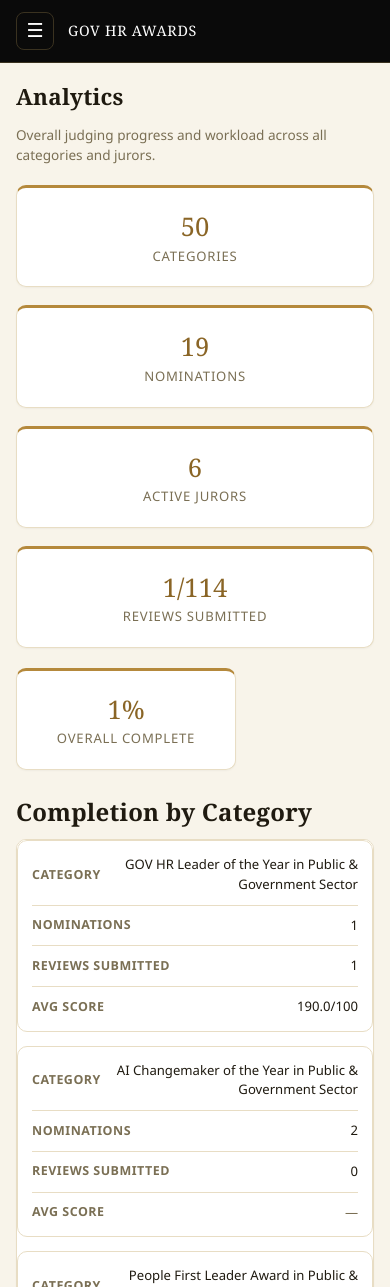
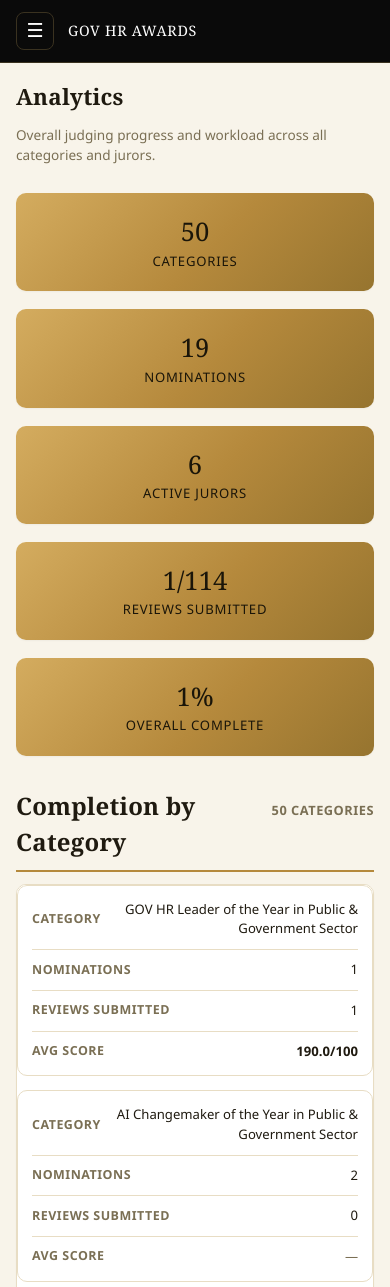
Before and after one commit to dwpinsider/Jury_awards_system, a Django app: page /staff/analytics/ in a window 390 px wide. Shown: the top 1287 px of the page. Run offline with Django 5.2, Linux system fonts and the light colour scheme; a user stored in the database is signed in; data comes from the database, SQL or seed files in the repository.

```diff
--- a/staff/urls.py
+++ b/staff/urls.py
@@ -32,6 +32,7 @@ urlpatterns = [
     ), name='password_reset_complete'),
 
     path('', views.nominations, name='nominations'),
+    path('jurors/', views.jurors, name='jurors'),
     path('rankings/', views.rankings, name='rankings'),
     path('winners/', views.winners, name='winners'),
     path('analytics/', views.analytics, name='analytics'),
--- a/staff/views.py
+++ b/staff/views.py
@@ -234,3 +234,31 @@ def edit_result(request, pk):
         'form': form,
         'next': request.GET.get('next', ''),
     })
+
+
+@_staff_required
+def jurors(request):
+    """Every active juror, with their assigned/completed workload — the
+    actual people, not just their submitted reviews (that's Jury Reviews)."""
+    from accounts.models import Juror
+
+    query = request.GET.get('q', '').strip()
+    jurors_qs = Juror.objects.filter(is_active=True).order_by('full_name')
+    if query:
+        jurors_qs = jurors_qs.filter(
+            Q(full_name__icontains=query) | Q(email__icontains=query) | Q(organization__icontains=query)
+        )
+
+    rows = []
+    for juror in jurors_qs:
+        juror_categories = juror.categories_queryset().filter(is_open_for_judging=True)
+        assigned = Nomination.objects.filter(category__in=juror_categories, is_visible_to_jury=True).count()
+        done = JuryReview.objects.filter(juror=juror, is_submitted=True).count()
+        rows.append({
+            'juror': juror,
+            'assigned': assigned,
+            'done': done,
+            'pct': round((done / assigned) * 100) if assigned else 0,
+        })
+
+    return render(request, 'staff/jurors.html', {'rows': rows, 'query': query})
--- a/static/css/main.css
+++ b/static/css/main.css
@@ -170,6 +190,78 @@ a:hover { text-decoration: underline; }
 }
 @media (max-width: 480px) {
   .stats-grid { grid-template-columns: 1fr; }
+}
+
+.stats-grid-5 {
+  display: grid;
+  grid-template-columns: repeat(5, 1fr);
+  gap: 18px;
+  margin: 28px 0;
+}
+@media (max-width: 1100px) {
+  .stats-grid-5 { grid-template-columns: repeat(3, 1fr); }
+}
+@media (max-width: 640px) {
+  .stats-grid-5 { grid-template-columns: repeat(2, 1fr); }
+}
+@media (max-width: 400px) {
+  .stats-grid-5 { grid-template-columns: 1fr; }
+}
+.stats-grid-5 .stat-card {
+  background: linear-gradient(135deg, #d4ac5f 0%, #b5893c 55%, #96742f 100%);
+  border: none;
+  transition: transform 0.15s, box-shadow 0.15s;
+}
+.stats-grid-5 .stat-card .num,
+.stats-grid-5 .stat-card .label {
+  color: #1a1509;
+}
+a.stats-grid-5-link {
+  text-decoration: none;
+  color: inherit;
+  display: block;
+}
+a.stats-grid-5-link:hover .stat-card {
+  transform: translateY(-3px);
+  box-shadow: 0 6px 16px rgba(150, 116, 47, 0.35);
+  text-decoration: none;
+}
+
+/* --- Percentage completion pill (Analytics juror workload) --- */
+.pct-pill {
+  display: inline-block;
+  padding: 4px 12px;
+  border-radius: 999px;
+  font-size: 0.85rem;
+  font-weight: 700;
+}
+.pct-pill-low {
+  background: rgba(198, 40, 40, 0.1);
+  color: var(--danger);
+  border: 1px solid rgba(198, 40, 40, 0.3);
+}
+.pct-pill-ok {
+  background: rgba(181, 137, 60, 0.14);
+  color: #8a6526;
+  border: 1px solid rgba(181, 137, 60, 0.4);
+}
+
+/* --- Small initial-circle avatar for juror rows in tables --- */
+.row-avatar {
+  display: inline-flex;
+  align-items: center;
+  justify-content: center;
+  width: 30px;
+  height: 30px;
+  border-radius: 50%;
+  background: var(--gold-gradient);
+  color: #1a1509;
+  font-family: Georgia, serif;
+  font-weight: 700;
+  font-size: 0.8rem;
+  flex-shrink: 0;
+  margin-right: 8px;
+  vertical-align: middle;
 }
 
 .stat-card {
@@ -270,6 +363,56 @@ table.entries td {
   color: var(--text);
 }
 table.entries tr:hover td { background: var(--panel-2); }
+
+/* --- Action button group (e.g. "Scorecard" + "Edit Result" side by side) --- */
+.table-actions {
+  display: flex;
+  gap: 8px;
+  flex-wrap: nowrap;
+  justify-content: flex-end;
+}
+.table-actions .btn { white-space: nowrap; }
+
+/* --- Result / status pills (Winner, Gold, Not decided, etc.) --- */
+.result-pill {
+  display: inline-block;
+  padding: 4px 12px;
+  border-radius: 999px;
+  font-size: 0.78rem;
+  font-weight: 700;
+  white-space: nowrap;
+}
+.result-pill-decided {
+  background: rgba(181, 137, 60, 0.14);
+  color: #8a6526;
+  border: 1px solid rgba(181, 137, 60, 0.4);
+}
+.result-pill-pending {
+  background: var(--panel-2);
+  color: var(--muted);
+  border: 1px solid var(--line);
+  font-weight: 500;
+}
+
+/* --- Category section header (Rankings / Winners pages) --- */
+.rank-section-title {
+  margin-top: 32px;
+  margin-bottom: 0;
+  padding-bottom: 10px;
+  border-bottom: 2px solid #b5893c;
+  display: flex;
+  align-items: baseline;
+  justify-content: space-between;
+  gap: 12px;
+}
+.rank-section-title .count {
+  font-size: 0.8rem;
+  font-weight: 600;
+  color: var(--muted);
+  text-transform: uppercase;
+  letter-spacing: 0.04em;
+  white-space: nowrap;
+}
 
 .badge {
   display: inline-block;
--- a/templates/base.html
+++ b/templates/base.html
@@ -6,7 +6,7 @@
   <meta name="viewport" content="width=device-width, initial-scale=1.0">
   <title>{% block title %}Jury Portal{% endblock %} · GOV HR & Youth Awards</title>
   <link rel="icon" type="image/png" href="{% static 'images/govhr-emblem.png' %}">
-  <link rel="stylesheet" href="{% static 'css/main.css' %}?v=41">
+  <link rel="stylesheet" href="{% static 'css/main.css' %}?v=47">
 </head>
 <body>
 
--- a/templates/staff/analytics.html
+++ b/templates/staff/analytics.html
@@ -5,19 +5,29 @@
 <h1 class="display">Analytics</h1>
 <p class="muted small">Overall judging progress and workload across all categories and jurors.</p>
 
-<div class="stats-grid" style="margin: 20px 0;">
-  <div class="stat-card"><div class="num">{{ total_categories }}</div><div class="label">Categories</div></div>
-  <div class="stat-card"><div class="num">{{ total_nominations }}</div><div class="label">Nominations</div></div>
-  <div class="stat-card"><div class="num">{{ total_jurors }}</div><div class="label">Active Jurors</div></div>
-  <div class="stat-card"><div class="num">{{ total_reviews_submitted }}/{{ possible_assignments }}</div><div class="label">Reviews Submitted</div></div>
-</div>
-<div class="stat-card center" style="max-width:220px; margin-bottom:24px;">
-  <div class="num">{{ overall_completion_pct }}%</div>
-  <div class="label">Overall Complete</div>
+<div class="stats-grid-5">
+  <a href="{% url 'staff:rankings' %}" class="stats-grid-5-link">
+    <div class="stat-card"><div class="num">{{ total_categories }}</div><div class="label">Categories</div></div>
+  </a>
+  <a href="{% url 'staff:nominations' %}" class="stats-grid-5-link">
+    <div class="stat-card"><div class="num">{{ total_nominations }}</div><div class="label">Nominations</div></div>
+  </a>
+  <a href="{% url 'staff:jurors' %}" class="stats-grid-5-link">
+    <div class="stat-card"><div class="num">{{ total_jurors }}</div><div class="label">Active Jurors</div></div>
+  </a>
+  <a href="{% url 'staff:jury_reviews' %}" class="stats-grid-5-link">
+    <div class="stat-card"><div class="num">{{ total_reviews_submitted }}/{{ possible_assignments }}</div><div class="label">Reviews Submitted</div></div>
+  </a>
+  <a href="{% url 'staff:jury_reviews' %}" class="stats-grid-5-link">
+    <div class="stat-card"><div class="num">{{ overall_completion_pct }}%</div><div class="label">Overall Complete</div></div>
+  </a>
 </div>
 
-<h2>Completion by Category</h2>
-<div class="card" style="padding:0; overflow-x:auto;">
+<div class="rank-section-title">
+  <h2 style="margin:0;">Completion by Category</h2>
+  <span class="count">{{ category_rows|length }} categor{{ category_rows|length|pluralize:"y,ies" }}</span>
+</div>
+<div class="card" style="padding:0; overflow-x:auto; margin-top:12px;">
   <table class="entries">
     <thead><tr><th>Category</th><th>Nominations</th><th>Reviews Submitted</th><th>Avg Score</th></tr></thead>
     <tbody>
@@ -26,24 +36,34 @@
         <td data-label="Category">{{ row.category.name }}</td>
         <td data-label="Nominations">{{ row.nomination_count }}</td>
         <td data-label="Reviews Submitted">{{ row.review_count }}</td>
-        <td data-label="Avg Score">{% if row.avg_score is not None %}{{ row.avg_score }}/100{% else %}<span class="muted">—</span>{% endif %}</td>
+        <td data-label="Avg Score">{% if row.avg_score is not None %}<strong>{{ row.avg_score }}/100</strong>{% else %}<span class="muted">—</span>{% endif %}</td>
       </tr>
+      {% empty %}
+      <tr><td colspan="4" class="muted center" style="padding:20px;">No categories yet.</td></tr>
       {% endfor %}
     </tbody>
   </table>
 </div>
 
-<h2 style="margin-top:28px;">Juror Workload <span class="muted small">(least complete first)</span></h2>
-<div class="card" style="padding:0; overflow-x:auto;">
+<div class="rank-section-title" style="margin-top:32px;">
+  <h2 style="margin:0;">Juror Workload <span class="muted small" style="font-weight:400;">(least complete first)</span></h2>
+  <span class="count">{{ juror_rows|length }} juror{{ juror_rows|length|pluralize }}</span>
+</div>
+<div class="card" style="padding:0; overflow-x:auto; margin-top:12px;">
   <table class="entries">
     <thead><tr><th>Juror</th><th>Assigned</th><th>Completed</th><th>% Complete</th></tr></thead>
     <tbody>
       {% for row in juror_rows %}
       <tr>
-        <td data-label="Juror">{{ row.juror.full_name }}<div class="small muted">{{ row.juror.email }}</div></td>
+        <td data-label="Juror" class="entries-cell-block">
+          <span class="row-avatar">{{ row.juror.full_name|slice:":1"|upper }}</span>{{ row.juror.full_name }}
+          <div class="small muted" style="margin-left:38px;">{{ row.juror.email }}</div>
+        </td>
         <td data-label="Assigned">{{ row.assigned }}</td>
         <td data-label="Completed">{{ row.done }}</td>
-        <td data-label="% Complete" style="{% if row.pct < 50 %}color:var(--danger); font-weight:bold;{% endif %}">{{ row.pct }}%</td>
+        <td data-label="% Complete">
+          <span class="pct-pill {% if row.pct < 50 %}pct-pill-low{% else %}pct-pill-ok{% endif %}">{{ row.pct }}%</span>
+        </td>
       </tr>
       {% empty %}
       <tr><td colspan="4" class="muted center" style="padding:20px;">No active jurors yet.</td></tr>
@@ -52,8 +72,11 @@
   </table>
 </div>
 
-<h2 style="margin-top:28px;">Top 10 Highest-Scoring Nominations</h2>
-<div class="card" style="padding:0; overflow-x:auto;">
+<div class="rank-section-title" style="margin-top:32px;">
+  <h2 style="margin:0;">Top 10 Highest-Scoring Nominations</h2>
+  <span class="count">{{ top_nominations|length }} shown</span>
+</div>
+<div class="card" style="padding:0; overflow-x:auto; margin-top:12px;">
   <table class="entries">
     <thead><tr><th>Rank</th><th>Organization</th><th>Category</th><th>Avg Score</th><th>Reviews</th></tr></thead>
     <tbody>
@@ -62,7 +85,7 @@
         <td data-label="Rank">{{ forloop.counter }}</td>
         <td data-label="Organization">{{ nom.organization_name }}</td>
         <td data-label="Category">{{ nom.category.name }}</td>
-        <td data-label="Avg Score"><strong>{{ nom.average_score }}/100</strong></td>
+        <td data-label="Avg Score"><span class="result-pill result-pill-decided">{{ nom.average_score }}/100</span></td>
         <td data-label="Reviews">{{ nom.review_count }}</td>
       </tr>
       {% empty %}
--- a/templates/staff/base.html
+++ b/templates/staff/base.html
@@ -6,7 +6,7 @@
   <meta name="viewport" content="width=device-width, initial-scale=1.0">
   <title>{% block title %}Team Portal{% endblock %} · GOV HR & Youth Awards</title>
   <link rel="icon" type="image/png" href="{% static 'images/govhr-emblem.png' %}">
-  <link rel="stylesheet" href="{% static 'css/main.css' %}?v=42">
+  <link rel="stylesheet" href="{% static 'css/main.css' %}?v=47">
 </head>
 <body>
 
@@ -37,6 +37,9 @@
     <nav>
       <a href="{% url 'staff:nominations' %}" class="{% block nav_nominations %}{% endblock %}">
         <span class="icon">&#128203;</span> Nominations
+      </a>
+      <a href="{% url 'staff:jurors' %}" class="{% block nav_jurors %}{% endblock %}">
+        <span class="icon">&#128100;</span> Jurors
       </a>
       <a href="{% url 'staff:rankings' %}" class="{% block nav_rankings %}{% endblock %}">
         <span class="icon">&#127942;</span> Rankings
```
Also changed, not shown: other parts of static/css/main.css (+26 -1 lines), templates/staff/jurors.html (added, +43 -0 lines), templates/staff/rankings.html (+10 -5 lines), templates/staff/winners.html (+12 -5 lines).
